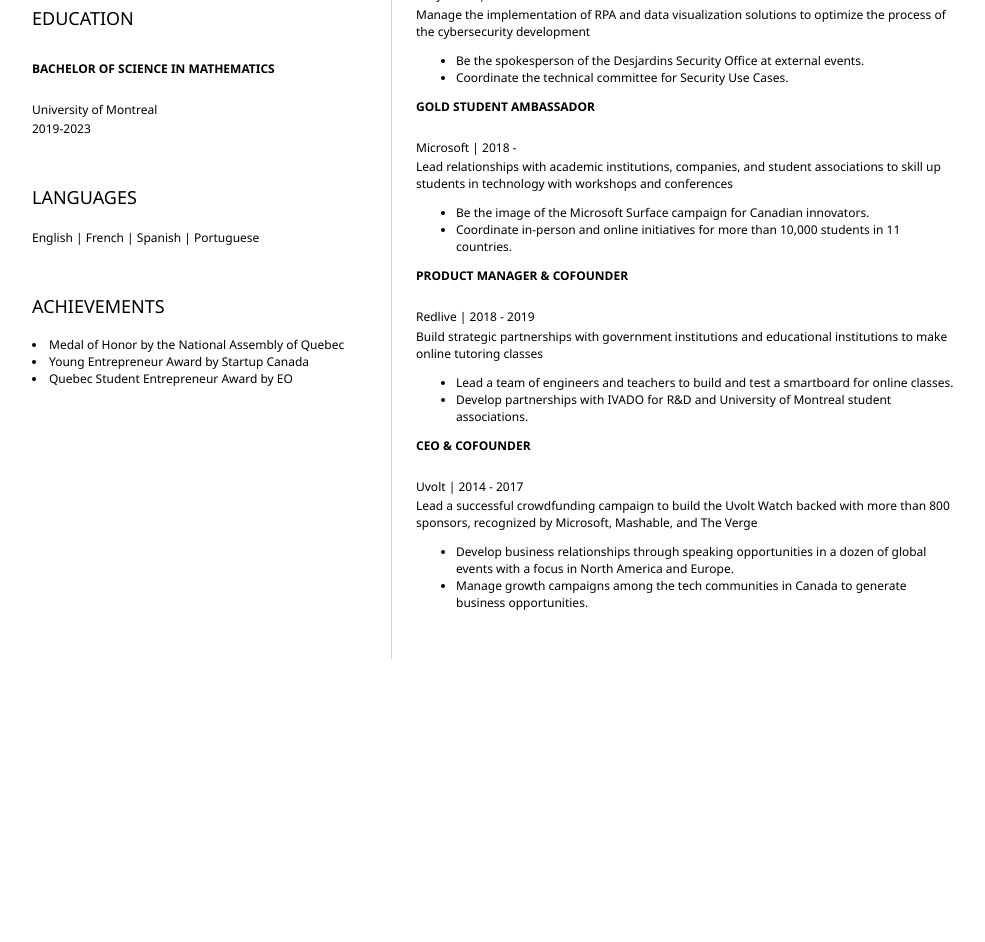
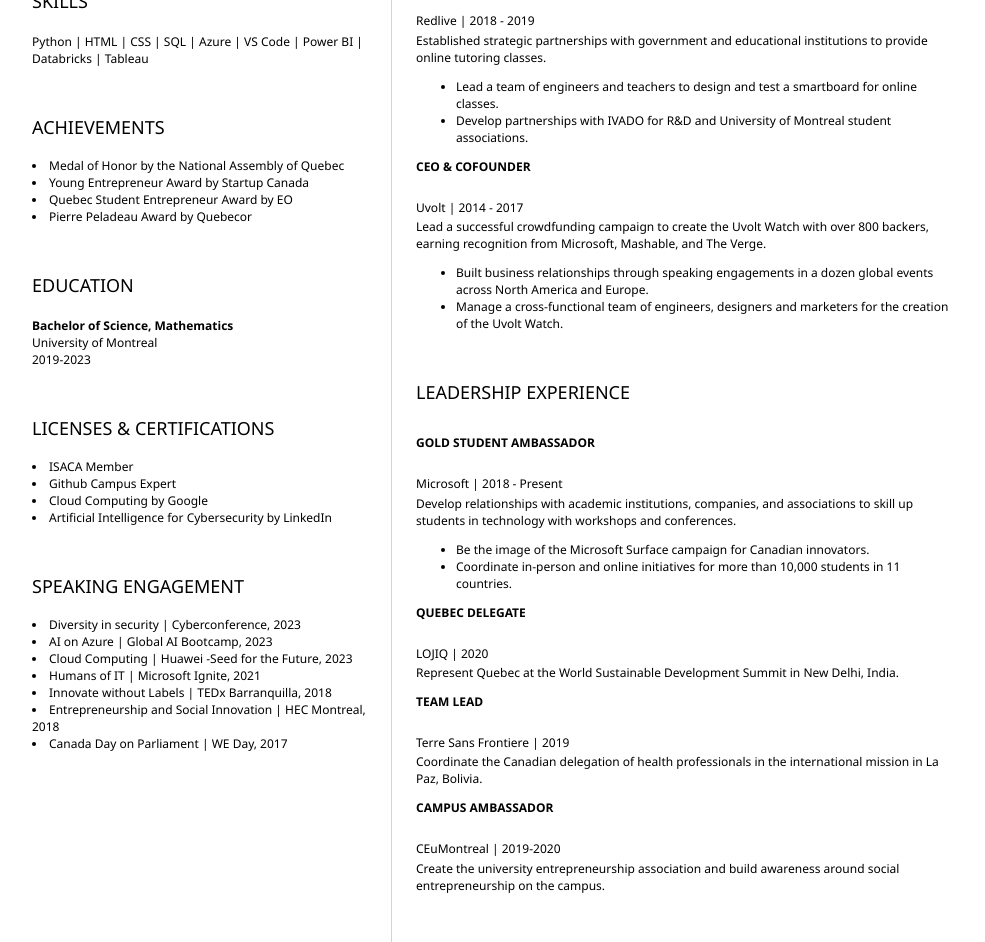
Before and after one commit to antonydis/resume, a plain HTML site: page index.html in a window 1280 px wide. Shown: the part 466-1408 px from the top of the page, without its empty margins (152-1137 px from the left). Before the commit the page ends 1125 px from the top, so only its background shows below. Drawn offline with Linux system fonts and the light colour scheme.

Commit message:
Update cv

```diff
--- a/index.html
+++ b/index.html
@@ -12,7 +12,7 @@
         <!-- resume header with your name and title -->
         <h1><b>ANTONY</b> DIAZ</h1>
         <hr>
-        CYBERSECURITY CONSULTANT
+        CYBERSECURITY SENIOR CONSULTANT
         <hr>
     </header>
     <main>
@@ -21,87 +21,109 @@
                 <h2>CONTACT</h2>
                 <!-- contact info including social media -->
 
+                <!-- My GitHub
+                <p>
+                    <i class="fab fa-github" aria-hidden="true"></i>
+                    <a href="https://www.github.com/antonydis">antonydis</a>
+                </p>
+                -->
+                <!-- My LinkedIn -->
+                <p>
+                    <i class="fab fa-linkedin" aria-hidden="true"></i>
+                    <a href="https://www.linkedin.com/in/antonydis">Antony Diaz</a>
+                </p>
+
+                <!-- My website -->
+                <p>
+                    <i class="fab fa-internet-explorer" aria-hidden="true"></i>
+                    <a href="https://antonydiaz.me">antonydiaz.me</a>
+                </p>
+
                 <!-- My email -->
                 <p>
                     <i class="fa fa-envelope" aria-hidden="true"></i>
-                    <a href="mailto:antonydis@protonmail.com">antonydis@protonmail.com</a>
+                    <a href="mailto:adiazsal@outlook.com">adiazsal@outlook.com</a>
                 </p>
-                <!-- My GitHub-->
-                <p>
-                    <i class="fab fa-github" aria-hidden="true"></i>
-                    <a href="https://www.github.com/antonydis">/antonydis</a>
-                </p>
-                <!-- My LinkedIn -->
-                <p>
-                    <i class="fab fa-linkedin" aria-hidden="true"></i>
-                    <a href="https://www.linkedin.com/in/antonydis">LinkedIn</a>
-                </p>
+            </section>
+
+            <section>
+                <h2>LANGUAGES</h2>
+                <!-- your skills -->
+                <p>English | French | Spanish | Portuguese</p>
             </section>
 
             <section>
                 <h2>SKILLS</h2>
                 <!-- your skills -->
-                <p>Python | Agile | Azure | HTML | CSS | GitHub | VS Code | Power BI | Tableau | SQL</p>
+                <p>Python | HTML | CSS | SQL | Azure | VS Code | Power BI | Databricks | Tableau </p>
             </section>
-            <section>
-                <h2>EDUCATION</h2>
-                <!-- your education -->
-                <h3>BACHELOR OF SCIENCE IN MATHEMATICS</h3>
-                <p>
-                    University of Montreal
-                </p>
-                <p>
-                    2019-2023
-                </p>
-            </section>
-            <section>
-                <h2>LANGUAGES</h2>
-                <!-- your skills -->
-                <p>English | French | Spanish | Portuguese</p>
-            </section>
+
             <section>
                 <h2>ACHIEVEMENTS</h2>
                 <!-- your honors & awards -->
                 <li>Medal of Honor by the National Assembly of Quebec</li>
                 <li>Young Entrepreneur Award by Startup Canada</li>
                 <li>Quebec Student Entrepreneur Award by EO</li>
+                <li>Pierre Peladeau Award by Quebecor</li>
+
+            </section>
+
+            <section>
+                <h2>EDUCATION
+                </h2>
+                <!-- your education -->
+                <p>
+                    <b>Bachelor of Science, Mathematics</b>
+                    <br>University of Montreal
+                    <br> 2019-2023
+                </p>
+            </section>
+
+            <section>
+                <h2>LICENSES & CERTIFICATIONS</h2>
+                <!-- your certifications -->
+                <li>ISACA Member</li>
+                <li>Github Campus Expert</li>
+                <li>Cloud Computing by Google</li>
+                <li>Artificial Intelligence for Cybersecurity by LinkedIn</li>
+            </section>
+
+            <section>
+                <h2>SPEAKING ENGAGEMENT</h2>
+                <!-- your certifications -->
+                <li>Diversity in security | Cyberconference, 2023</li>
+                <li>AI on Azure | Global AI Bootcamp, 2023</li>
+                <li>Cloud Computing | Huawei -Seed for the Future, 2023</li>
+                <li>Humans of IT | Microsoft Ignite, 2021</li>
+                <li>Innovate without Labels | TEDx Barranquilla, 2018</li>
+                <li>Entrepreneurship and Social Innovation | HEC Montreal, 2018</li>
+                <li>Canada Day on Parliament | WE Day, 2017</li>
             </section>
         </article>
 
         <article id="mainRight">
+            <!-- about you
             <section>
                 <h2>ABOUT</h2>
-                <!-- about you -->
                 <p></p>
                 <p>I’m a cybersecurity consultant in the financial sector. During my career, I have been leading tech startups in the Green and Edtech sector, solving complex math problems, teaching data & AI for social good, and represented Quebec in international missions. It has allowed me to learn, lead, and collaborate with teams in Canada, Brazil, France, and India.</p>
             </section>
+            -->
             <section>
                 <h2>WORK EXPERIENCE</h2>
                 <!-- your work experience -->
-                <h3>INFORMATION SECURITY CONSULTANT</h3>
+                <h3>CYBERSECURITY CONSULTANT</h3>
                 <p>
-                    Desjardins | 2021 -
+                    Desjardins | 2021 - Present
                 </p>
 
                 <p>
-                    Manage the implementation of RPA and data visualization solutions to optimize the process of the cybersecurity development
-                </p>
+                    Lead the implementation of RPA and data visualization solutions to optimize the cybersecurity development.                </p>
                 <ul>
-                    <li>Be the spokesperson of the Desjardins Security Office at external events.</li>
-                    <li>Coordinate the technical committee for Security Use Cases.</li>
+                    <li>Define a security strategy that aligns business goals and cloud adoption framework.</li>
+                    <li>Represent the Desjardins Security Office as a spokesperson at external events.</li>
+                    <li>Implement security policies that defines best practices, security standards and the roles and responsibilities of the team.</li>
 
-                </ul>
-                <h3>GOLD STUDENT AMBASSADOR</h3>
-                <p>
-                    Microsoft | 2018 -
-                </p>
-
-                <p>
-                    Lead relationships with academic institutions, companies, and student associations to skill up students in technology with workshops and conferences
-                </p>
-                <ul>
-                    <li>Be the image of the Microsoft Surface campaign for Canadian innovators.</li>
-                    <li>Coordinate in-person and online initiatives for more than 10,000 students in 11 countries.</li>
                 </ul>
                 <h3>PRODUCT MANAGER & COFOUNDER</h3>
                 <p>
@@ -109,9 +131,8 @@
                 </p>
 
                 <p>
-                    Build strategic partnerships with government institutions and educational institutions to make online tutoring classes</p>
-                <ul>
-                    <li>Lead a team of engineers and teachers to build and test a smartboard for online classes.</li>
+                    Established strategic partnerships with government and educational institutions to provide online tutoring classes.                <ul>
+                    <li>Lead a team of engineers and teachers to design and test a smartboard for online classes.</li>
                     <li>Develop partnerships with IVADO for R&D and University of Montreal student associations. </li>
                 </ul>
                 <h3>CEO & COFOUNDER</h3>
@@ -120,11 +141,46 @@
                 </p>
 
                 <p>
-                    Lead a successful crowdfunding campaign to build the Uvolt Watch backed with more than 800 sponsors, recognized by Microsoft, Mashable, and The Verge                </p>
+                    Lead a successful crowdfunding campaign to create the Uvolt Watch with over 800 backers, earning recognition from Microsoft, Mashable, and The Verge.</p>
                 <ul>
-                    <li>Develop business relationships through speaking opportunities in a dozen of global events with a focus in North America and Europe.</li>
-                    <li>Manage growth campaigns among the tech communities in Canada to generate business opportunities.</li>
+                    <li>Built business relationships through speaking engagements in a dozen global events across North America and Europe.</li>
+                    <li>Manage a cross-functional team of engineers, designers and marketers for the creation of the Uvolt Watch.</li>
                 </ul>
+            </section>
+            <section>
+                <h2>LEADERSHIP EXPERIENCE</h2>
+                <!-- your work experience -->
+                <h3>GOLD STUDENT AMBASSADOR</h3>
+                <p>
+                    Microsoft | 2018 - Present
+                </p>
+                <p>
+                    Develop relationships with academic institutions, companies, and associations to skill up students in technology with workshops and conferences.
+                </p>
+                <ul>
+                    <li>Be the image of the Microsoft Surface campaign for Canadian innovators.</li>
+                    <li>Coordinate in-person and online initiatives for more than 10,000 students in 11 countries.</li>
+                </ul>
+                <h3>QUEBEC DELEGATE</h3>
+                <p>
+                    LOJIQ | 2020
+                </p>
+                <p>
+                Represent Quebec at the World Sustainable Development Summit in New Delhi, India.
+                </p>
+                <h3>TEAM LEAD</h3>
+                <p>
+                    Terre Sans Frontiere | 2019
+                </p>
+                <p>
+                Coordinate the Canadian delegation of health professionals in the international mission in La Paz, Bolivia.
+                </p>
+                <h3>CAMPUS AMBASSADOR</h3>
+                <p>
+                    CEuMontreal | 2019-2020
+                </p>
+                <p>
+                Create the university entrepreneurship association and build awareness around social entrepreneurship on the campus.                </p>
             </section>
         </article>
     </main>
```
